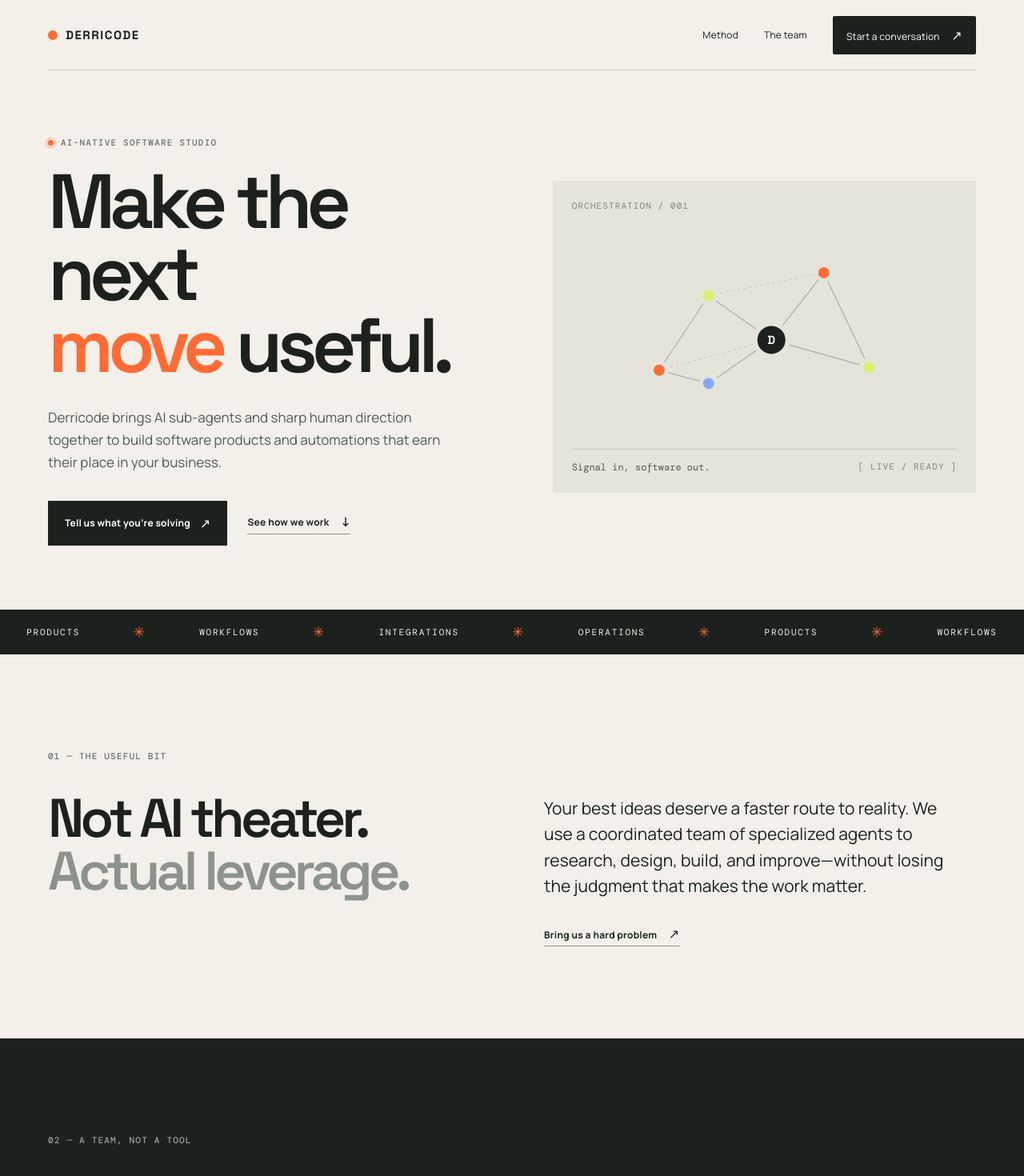
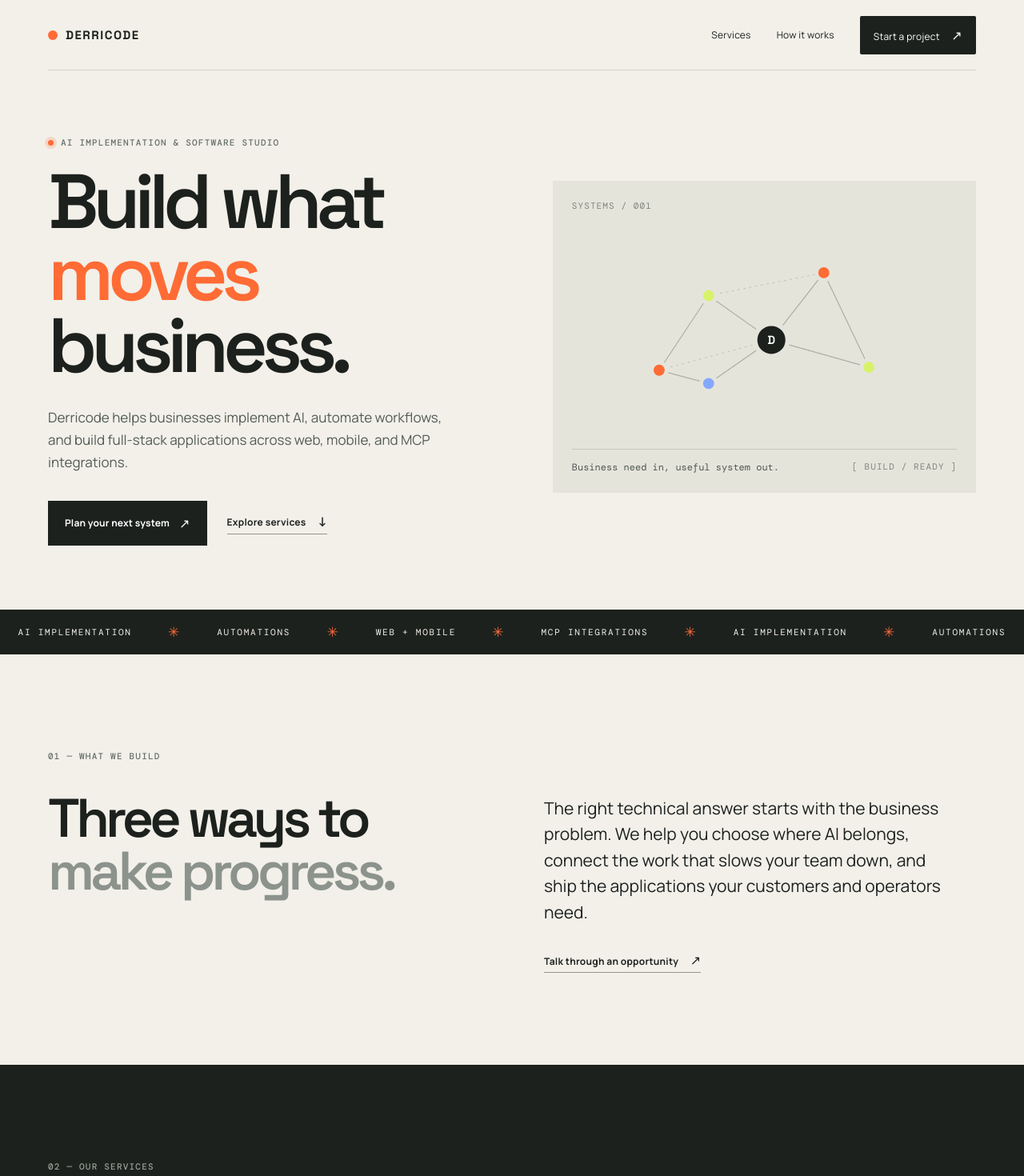
Before and after one commit to massimoderrico/derricode, a React (Vite) app: page / in a window 1280 px wide. Shown: the top 1470 px of the page at 80% size. Built offline with nearby package versions, Linux system fonts and the light colour scheme.

Commit message:
Clarify AI implementation and software services

```diff
--- a/src/App.tsx
+++ b/src/App.tsx
@@ -1,21 +1,21 @@
 import { motion, useReducedMotion } from 'framer-motion'
 import './index.css'
 
-const team = [
-  { code: '01', name: 'Scout', role: 'Research & framing', text: 'Maps the problem space, constraints, and the shortest path to a useful first release.', color: 'orange' },
-  { code: '02', name: 'Forge', role: 'Build & ship', text: 'Turns a clear brief into production-ready interfaces, integrations, and software.', color: 'lime' },
-  { code: '03', name: 'Signal', role: 'Test & refine', text: 'Pressure-tests the work, catches edge cases, and keeps the loop moving toward clarity.', color: 'blue' },
+const services = [
+  { code: '01', name: 'AI implementation', role: 'Strategy to working system', text: 'Turn a business priority into a practical AI implementation: clear use cases, the right tools, and a system your team can operate.', color: 'orange' },
+  { code: '02', name: 'AI automations', role: 'Workflows that move work forward', text: 'Connect the steps between inboxes, documents, apps, and people with automations designed around the way your business already works.', color: 'lime' },
+  { code: '03', name: 'Full-stack applications', role: 'Web, mobile & MCP integrations', text: 'Design and build complete applications across web and mobile, including MCP servers or client integrations that connect AI assistants to approved tools and data.', color: 'blue' },
 ]
 
 const process = [
-  ['01', 'Name the opportunity', 'A focused working session turns a fuzzy ambition into a crisp brief, audience, and definition of done.'],
-  ['02', 'Assemble the right team', 'We compose the smallest useful mix of AI sub-agents and human direction for the work in front of us.'],
-  ['03', 'Make the first useful thing', 'Fast, visible increments keep decisions grounded in something real—not another slide deck.'],
-  ['04', 'Learn in production', 'We observe what matters, refine the system, and leave you with an asset your team can own.'],
+  ['01', 'Find the highest-leverage start', 'A focused working session maps the business goal, current workflow, constraints, and the smallest useful first release.'],
+  ['02', 'Design the system', 'We define the user experience, data flow, integrations, and operating boundaries before implementation begins.'],
+  ['03', 'Build in visible increments', 'Working software, automation steps, and integration decisions stay close to the surface so feedback can shape the next move.'],
+  ['04', 'Hand over a system you can run', 'We document the moving parts, refine the workflow, and leave your team with a clear path to operate and extend the work.'],
 ]
 
 function NetworkMark() {
-  return <svg className="network-mark" viewBox="0 0 360 260" role="img" aria-label="A network of coordinated agent nodes">
+  return <svg className="network-mark" viewBox="0 0 360 260" role="img" aria-label="A network of coordinated AI and software nodes">
     <path className="wire" d="M38 185 105 84 190 144 261 53 322 181 190 144 105 203Z" />
     <path className="wire faint" d="m38 185 152-41 132 37M105 84l156-31M105 203l85-59" />
     {[[38,185,'orange'],[105,84,'lime'],[190,144,'blue'],[261,53,'orange'],[322,181,'lime'],[105,203,'blue']].map(([x,y,c]) => <circle key={`${x}-${y}`} className={`node ${c}`} cx={x} cy={y} r="10" />)}
@@ -29,33 +29,33 @@
   return <div className="site-shell">
     <header className="nav wrap">
       <a className="brand" href="#top" aria-label="Derricode home"><span className="brand-dot" />DERRICODE</a>
-      <nav aria-label="Primary navigation"><a href="#method">Method</a><a href="#team">The team</a><a href="#contact" className="nav-cta">Start a conversation <span>↗</span></a></nav>
+      <nav aria-label="Primary navigation"><a href="#services">Services</a><a href="#process">How it works</a><a href="#contact" className="nav-cta">Start a project <span>↗</span></a></nav>
     </header>
 
     <main id="top">
       <section className="hero wrap">
         <div className="hero-copy">
-          <motion.p className="eyebrow" {...reveal(.05)}><span className="pulse" />AI-native software studio</motion.p>
-          <motion.h1 {...reveal(.12)}>Make the next<br /><em>move</em> useful.</motion.h1>
-          <motion.p className="lede" {...reveal(.2)}>Derricode brings AI sub-agents and sharp human direction together to build software products and automations that earn their place in your business.</motion.p>
-          <motion.div className="hero-actions" {...reveal(.28)}><a className="button button-dark" href="#contact">Tell us what you’re solving <span>↗</span></a><a className="text-link" href="#method">See how we work <span>↓</span></a></motion.div>
+          <motion.p className="eyebrow" {...reveal(.05)}><span className="pulse" />AI implementation & software studio</motion.p>
+          <motion.h1 {...reveal(.12)}>Build what<br /><em>moves</em> business.</motion.h1>
+          <motion.p className="lede" {...reveal(.2)}>Derricode helps businesses implement AI, automate workflows, and build full-stack applications across web, mobile, and MCP integrations.</motion.p>
+          <motion.div className="hero-actions" {...reveal(.28)}><a className="button button-dark" href="#contact">Plan your next system <span>↗</span></a><a className="text-link" href="#services">Explore services <span>↓</span></a></motion.div>
         </div>
-        <motion.div className="hero-art" {...reveal(.18)}><div className="art-label">ORCHESTRATION / 001</div><NetworkMark /><div className="art-caption"><span>Signal in, software out.</span><span className="mono">[ LIVE / READY ]</span></div></motion.div>
+        <motion.div className="hero-art" {...reveal(.18)}><div className="art-label">SYSTEMS / 001</div><NetworkMark /><div className="art-caption"><span>Business need in, useful system out.</span><span className="mono">[ BUILD / READY ]</span></div></motion.div>
       </section>
 
-      <section className="ticker" aria-label="Derricode capabilities"><div className="ticker-track"><span>PRODUCTS</span><i>✳</i><span>WORKFLOWS</span><i>✳</i><span>INTEGRATIONS</span><i>✳</i><span>OPERATIONS</span><i>✳</i><span>PRODUCTS</span><i>✳</i><span>WORKFLOWS</span></div></section>
+      <section className="ticker" aria-label="Derricode services"><div className="ticker-track"><span>AI IMPLEMENTATION</span><i>✳</i><span>AUTOMATIONS</span><i>✳</i><span>WEB + MOBILE</span><i>✳</i><span>MCP INTEGRATIONS</span><i>✳</i><span>AI IMPLEMENTATION</span><i>✳</i><span>AUTOMATIONS</span></div></section>
 
-      <section id="method" className="intro wrap section"><div className="section-kicker">01 — The useful bit</div><div className="intro-grid"><h2>Not AI theater.<br /><span>Actual leverage.</span></h2><div><p className="big-copy">Your best ideas deserve a faster route to reality. We use a coordinated team of specialized agents to research, design, build, and improve—without losing the judgment that makes the work matter.</p><a className="text-link dark-link" href="#contact">Bring us a hard problem <span>↗</span></a></div></div></section>
+      <section id="services" className="intro wrap section"><div className="section-kicker">01 — What we build</div><div className="intro-grid"><h2>Three ways to<br /><span>make progress.</span></h2><div><p className="big-copy">The right technical answer starts with the business problem. We help you choose where AI belongs, connect the work that slows your team down, and ship the applications your customers and operators need.</p><a className="text-link dark-link" href="#contact">Talk through an opportunity <span>↗</span></a></div></div></section>
 
-      <section id="team" className="team-section section"><div className="wrap"><div className="section-kicker">02 — A team, not a tool</div><div className="team-heading"><h2>Different jobs.<br /><span>One direction.</span></h2><p>Sub-agents are good at focused work. Derricode is good at giving that work a reason to exist.</p></div><div className="team-list">{team.map((member, i) => <motion.article className="team-row" key={member.name} initial={{ opacity: 0, x: reduceMotion ? 0 : -20 }} whileInView={{ opacity: 1, x: 0 }} viewport={{ once: true, margin: '-80px' }} transition={{ delay: i * .08 }}><span className="row-number">{member.code}</span><div className={`member-orb ${member.color}`} aria-hidden="true">{member.name[0]}</div><div className="member-name"><h3>{member.name}</h3><p>{member.role}</p></div><p className="member-text">{member.text}</p><span className="row-arrow">↗</span></motion.article>)}</div></div></section>
+      <section id="offerings" className="team-section section"><div className="wrap"><div className="section-kicker">02 — Our services</div><div className="team-heading"><h2>Clear scope.<br /><span>Useful software.</span></h2><p>From a first implementation to a connected product, we keep the technology grounded in how your business needs to work.</p></div><div className="team-list">{services.map((service, i) => <motion.article className="team-row" key={service.name} initial={{ opacity: 0, x: reduceMotion ? 0 : -20 }} whileInView={{ opacity: 1, x: 0 }} viewport={{ once: true, margin: '-80px' }} transition={{ delay: i * .08 }}><span className="row-number">{service.code}</span><div className={`member-orb ${service.color}`} aria-hidden="true">{service.name[0]}</div><div className="member-name"><h3>{service.name}</h3><p>{service.role}</p></div><p className="member-text">{service.text}</p><span className="row-arrow" aria-hidden="true">↗</span></motion.article>)}</div></div></section>
 
-      <section className="proof wrap section"><div className="section-kicker">03 — What changes</div><div className="proof-grid"><h2>More signal.<br /><span>Less ceremony.</span></h2><div className="proof-notes"><div><b>01</b><p>Decisions happen closer to the work.</p></div><div><b>02</b><p>Small releases make learning visible.</p></div><div><b>03</b><p>Your team gets momentum, not dependency.</p></div></div></div></section>
+      <section className="proof wrap section"><div className="section-kicker">03 — The outcome</div><div className="proof-grid"><h2>More capability.<br /><span>Less friction.</span></h2><div className="proof-notes"><div><b>01</b><p>AI work starts with a defined business use case.</p></div><div><b>02</b><p>Automations connect real tools and repeatable steps.</p></div><div><b>03</b><p>Applications and integrations leave your team with something they can use and extend.</p></div></div></div></section>
 
-      <section className="process-section section"><div className="wrap"><div className="section-kicker">04 — The loop</div><div className="process-grid"><h2>From question<br /><span>to working proof.</span></h2><div className="process-list">{process.map(([num,title,text]) => <div className="process-item" key={num}><span>{num}</span><div><h3>{title}</h3><p>{text}</p></div></div>)}</div></div></div></section>
+      <section id="process" className="process-section section"><div className="wrap"><div className="section-kicker">04 — How it works</div><div className="process-grid"><h2>From business need<br /><span>to working system.</span></h2><div className="process-list">{process.map(([num,title,text]) => <div className="process-item" key={num}><span>{num}</span><div><h3>{title}</h3><p>{text}</p></div></div>)}</div></div></div></section>
 
-      <section id="contact" className="contact wrap section"><div className="contact-card"><div className="section-kicker">05 — Your move</div><h2>Have a problem<br /><em>worth solving?</em></h2><p>Tell us where the friction is. We’ll bring a point of view, a practical next step, and no unnecessary theatre.</p><a className="button button-light" href="mailto:hello@derricode.com">hello@derricode.com <span>↗</span></a><div className="contact-mark">D<span>/</span></div></div></section>
+      <section id="contact" className="contact wrap section"><div className="contact-card"><div className="section-kicker">05 — Start a project</div><h2>Ready to put AI<br /><em>to work?</em></h2><p>Tell us about the business problem, workflow, or product you want to move forward. We’ll bring a practical point of view and a clear next step.</p><a className="button button-light" href="mailto:hello@derricode.com">hello@derricode.com <span>↗</span></a><div className="contact-mark">D<span>/</span></div></div></section>
     </main>
-    <footer className="footer wrap"><span>© {new Date().getFullYear()} DERRICODE</span><span>Built for the next useful thing.</span><a href="#top">Back to top ↑</a></footer>
+    <footer className="footer wrap"><span>© {new Date().getFullYear()} DERRICODE</span><span>AI systems, automations, and applications.</span><a href="#top">Back to top ↑</a></footer>
   </div>
 }
 
```
Also changed, not shown: 1 other file (tests, documents, lock files or other folders).
